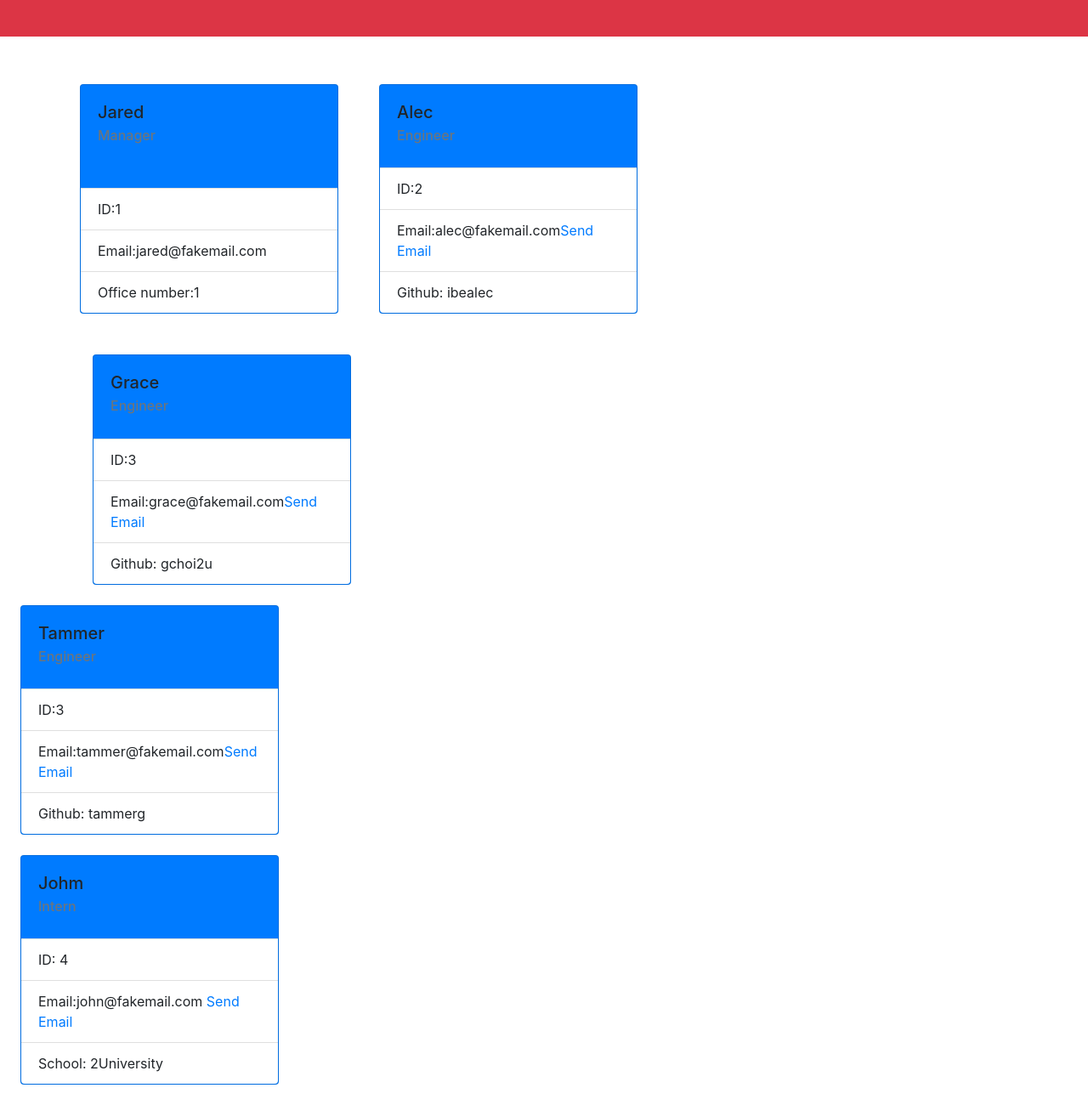
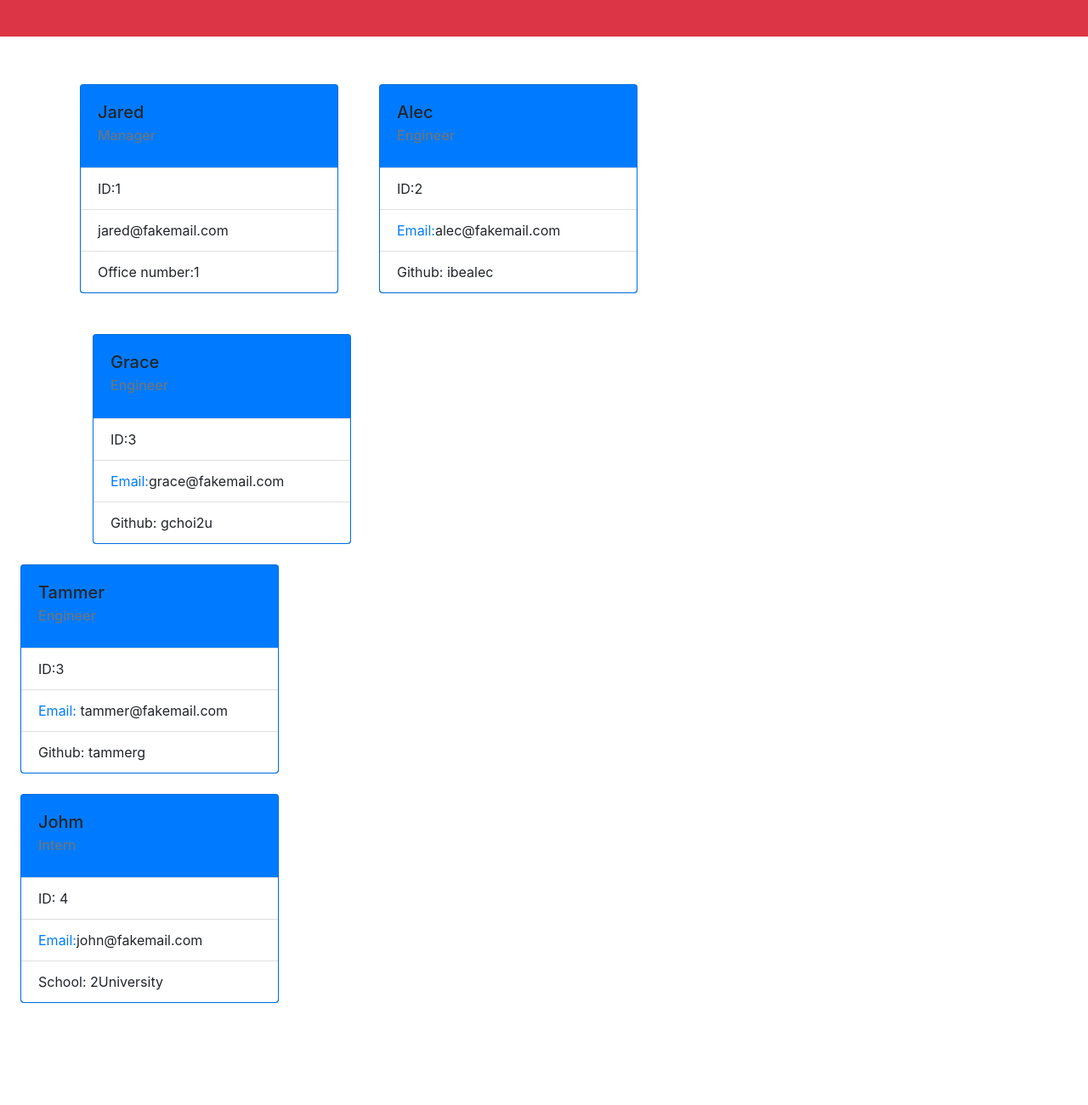
Before and after one commit to oliverLo78/oop-team-profile-generator, a website: page team.html in a window 1280 px wide. Shown: the part 160-1460 px from the top of the page at 85% size. After the commit the page ends 1364 px from the top, so only its background shows below. Drawn offline with nearby package versions, Linux system fonts and the light colour scheme.

```diff
--- a/team.html
+++ b/team.html
@@ -35,7 +35,7 @@
 
                   <ul class="list-group list-group-flush">
                     <li class="list-group-item">ID:1</li>
-                    <li class="list-group-item">Email:jared@fakemail.com</li>
+                    <li class="list-group-item"><a href="mailto: email@exmaple.com"></a>jared@fakemail.com</li>
                     <li class="list-group-item">Office number:1</li>
                   </ul>
               </div>
@@ -48,7 +48,7 @@
           </div>
             <ul class="list-group list-group-flush">
               <li class="list-group-item">ID:2</li>
-              <li class="list-group-item">Email:alec@fakemail.com<a href="mailto: email@example.com">Send Email</a></li>
+              <li class="list-group-item"><a href="mailto: email@example.com">Email:</a>alec@fakemail.com</li>
               <li class="list-group-item">Github: ibealec<a href="https://github.com/oliverLo78" target="_blank" rel="nooponer noreferrer"></a></div>
             </ul>
           </div>
@@ -61,7 +61,7 @@
           </div>
             <ul class="list-group list-group-flush">
               <li class="list-group-item">ID:3</li>
-              <li class="list-group-item">Email:grace@fakemail.com<a href="mailto: email@example.com">Send Email</a></li>
+              <li class="list-group-item"><a href="mailto: email@example.com">Email:</a>grace@fakemail.com</li>
               <li class="list-group-item">Github: gchoi2u<a href="https://github.com/oliverLo78" target="_blank" rel="nooponer noreferrer"></a></div>
             </ul>
           </div>
@@ -74,8 +74,8 @@
           </div>
             <ul class="list-group list-group-flush">
               <li class="list-group-item">ID:3</li>
-              <li class="list-group-item">Email:tammer@fakemail.com<a href="mailto: email@example.com">Send Email</a></li>
-              <li class="list-group-item">Github: tammerg<a href="https://github.com/oliverLo78" target="_blank" rel="nooponer noreferrer"></a></div>
+              <li class="list-group-item"><a href="mailto: email@example.com">Email: </a>tammer@fakemail.com</li>
+              <li class="list-group-item">Github: tammerg<a href="https://github.com/oliverLo78" target="_blank" rel="nooponer noreferrer"></a>
             </ul>
           </div>
 
@@ -87,12 +87,11 @@
           </div>
               <ul class="list-group list-group-flush">
                 <li class="list-group-item">ID: 4</li>
-                <li class="list-group-item">Email:john@fakemail.com
-                <a href="mailto:email@example.com?subject=Mail from our Website">Send Email</a>
-                </li>
+                <li class="list-group-item"><a href="mailto:email@example.com">Email:</a>john@fakemail.com</li>
                 <li class="list-group-item">School: 2University</li>
               </ul>
           </div>
-
-    </body>
-    </html>
+        </div>
+      </div>
+  </body>
+</html>
```
